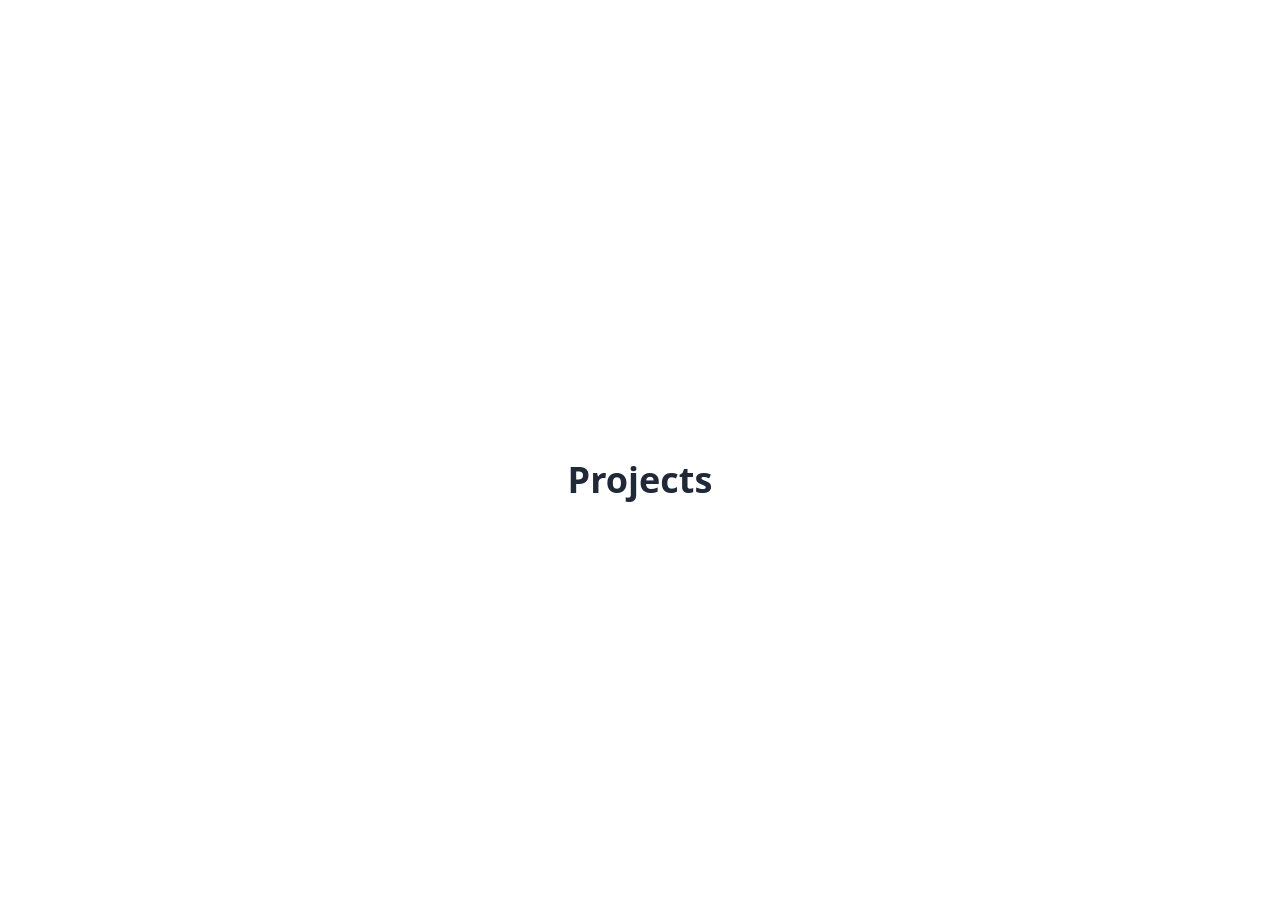
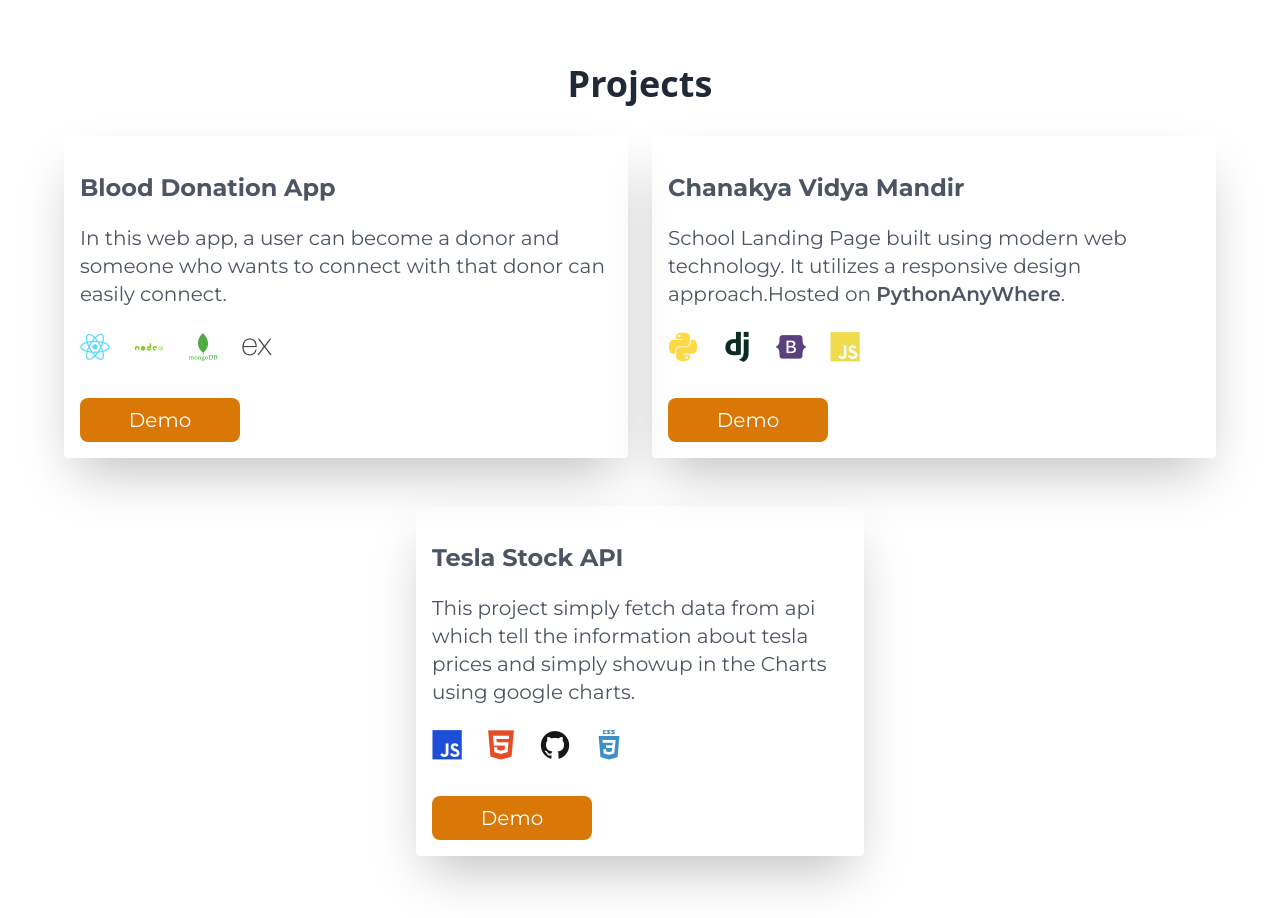
Before and after one commit to Varunsharma2k1/Portfolio, a React (Vite) app: page / in a window 1280 px wide. Shown: the part 780-1698 px from the top of the page. Built offline with nearby package versions, Linux system fonts and the light colour scheme.

Commit message:
update ui

```diff
--- a/index.html
+++ b/index.html
@@ -1,13 +1,26 @@
-<!doctype html>
+<!DOCTYPE html>
 <html lang="en">
   <head>
     <meta charset="UTF-8" />
     <link rel="icon" type="image/svg+xml" href="/vite.svg" />
     <meta name="viewport" content="width=device-width, initial-scale=1.0" />
-    <link href="https://cdn.jsdelivr.net/npm/tailwindcss@2.2.19/dist/tailwind.min.css" rel="stylesheet">
-    <link rel="preconnect" href="https://fonts.googleapis.com">
-<link rel="preconnect" href="https://fonts.gstatic.com" crossorigin>
-<link href="https://fonts.googleapis.com/css2?family=Lato:ital,wght@0,100;0,300;0,400;0,700;0,900;1,100;1,300;1,400;1,700;1,900&family=Montserrat:ital,wght@0,100..900;1,100..900&display=swap" rel="stylesheet">
+    <link
+      href="https://cdn.jsdelivr.net/npm/tailwindcss@2.2.19/dist/tailwind.min.css"
+      rel="stylesheet"
+    />
+    <link rel="preconnect" href="https://fonts.googleapis.com" />
+    <link rel="preconnect" href="https://fonts.gstatic.com" crossorigin />
+    <link
+      href="https://fonts.googleapis.com/css2?family=Lato:ital,wght@0,100;0,300;0,400;0,700;0,900;1,100;1,300;1,400;1,700;1,900&family=Montserrat:ital,wght@0,100..900;1,100..900&display=swap"
+      rel="stylesheet"
+    />
+
+    <link
+      rel="stylesheet"
+      type="text/css"
+      href="https://cdn.jsdelivr.net/gh/devicons/devicon@latest/devicon.min.css"
+    />
+
     <title>Varun Sharma</title>
   </head>
   <body>
--- a/src/App.tsx
+++ b/src/App.tsx
@@ -29,8 +29,10 @@ export default function App() {
 
       if (response.ok) {
         alert("Subscribed successfully!");
+        window.location.reload();
       } else {
         alert("Subscription failed!");
+        window.location.reload();
       }
     } catch (err) {
       console.error("Error while subscribing:", err);
@@ -101,14 +103,9 @@ export default function App() {
                 building and optimizing complex OpenSearch/Elasticsearch queries
                 and algorithms to enhance search performance and relevance.
                 Hands-on experience with migration of legacy systems to AWS,
-                including transitioning from Heroku to AWS. Skilled in REST API
-                design, containerization with Docker, CI/CD pipelines using AWS
-                CodePipeline, and infrastructure automation with CloudFormation.
-                Adept at improving application performance, ensuring system
-                reliability, and reducing operational costs through automation
-                and optimized backend architecture. Collaborative team player
-                with a problem-solving mindset and a passion for delivering
-                high-quality, scalable solutions.
+                including transitioning from Heroku to AWS. Collaborative team
+                player with a problem-solving mindset and a passion for
+                delivering high-quality, scalable solutions.
               </p>
               <button
                 onClick={() => scrollTo("contact")}
@@ -135,9 +132,129 @@ export default function App() {
 
         <section
           id="Projects"
-          className="min-h-screen bg-white flex justify-center items-center px-4"
+          className="min-h-screen bg-white flex flex-col items-center px-4 py-20 mt-5"
         >
-          <h2 className="text-3xl md:text-4xl font-semibold">Projects</h2>
+          <h2 className="text-3xl md:text-4xl font-semibold mb-8">Projects</h2>
+
+          <div className="grid grid-cols-1 md:grid-cols-2 gap-6 w-full max-w-6xl">
+            {/* First Project */}
+            <div className="p-4 rounded shadow-2xl">
+              <p
+                className="text-gray-600 mb-4 mt-5 text-2xl font-bold text-left"
+                style={{ fontFamily: "'Montserrat', sans-serif" }}
+              >
+                Blood Donation App
+              </p>
+              <p
+                className="text-gray-600 mb-4 mt-5 text-xl font-normal"
+                style={{ fontFamily: "'Montserrat', sans-serif" }}
+              >
+                In this web app, a user can become a donor and someone who wants
+                to connect with that donor can easily connect.
+              </p>
+              <div className="flex space-x-6 mt-6 text-3xl text-blue-700">
+                <i className="devicon-react-original colored"></i>
+                <i className="devicon-nodejs-plain-wordmark colored"></i>
+                <i className="devicon-mongodb-plain-wordmark colored"></i>
+                <i className="devicon-express-original colored"></i>
+              </div>
+              <button
+                onClick={() =>
+                  window.open(
+                    "https://www.youtube.com/watch?v=LTOvl8RLGC0",
+                    "_blank"
+                  )
+                }
+                style={{
+                  fontFamily: "'Montserrat', sans-serif",
+                  backgroundColor: "#D97707",
+                }}
+                className="text-white mt-9 px-4 py-2 rounded-lg w-40 text-xl transition-transform duration-300 transform hover:scale-105 inline-block"
+              >
+                Demo
+              </button>
+            </div>
+
+            {/* Second Project */}
+            <div className="p-4 rounded shadow-2xl">
+              <p
+                className="text-gray-600 mb-4 mt-5 text-2xl font-bold text-left"
+                style={{ fontFamily: "'Montserrat', sans-serif" }}
+              >
+                Chanakya Vidya Mandir
+              </p>
+              <p
+                className="text-gray-600 mb-4 mt-5 text-xl font-normal"
+                style={{ fontFamily: "'Montserrat', sans-serif" }}
+              >
+                School Landing Page built using modern web technology. It
+                utilizes a responsive design approach.Hosted on{" "}
+                <span className="font-semibold">PythonAnyWhere</span>.
+              </p>
+              <div className="flex space-x-6 mt-6 text-3xl text-blue-700">
+                <i className="devicon-python-plain colored"></i>
+                <i className="devicon-django-plain colored"></i>
+                <i className="devicon-bootstrap-plain colored"></i>
+                <i className="devicon-javascript-plain colored"></i>
+              </div>
+              <button
+                onClick={() =>
+                  window.open(
+                    "https://chanakyavidyamandir.pythonanywhere.com/",
+                    "_blank"
+                  )
+                }
+                style={{
+                  fontFamily: "'Montserrat', sans-serif",
+                  backgroundColor: "#D97707",
+                }}
+                className="text-white mt-9 px-4 py-2 rounded-lg w-40 text-xl transition-transform duration-300 transform hover:scale-105 inline-block"
+              >
+                Demo
+              </button>
+            </div>
+
+            {/* Third Project (Full width) */}
+            <div className=" md:col-span-2 flex justify-center mt-6">
+              <div className="p-4 rounded shadow-2xl w-full max-w-md text-left">
+                <p
+                  className="text-gray-600 mb-4 mt-5 text-2xl font-bold"
+                  style={{ fontFamily: "'Montserrat', sans-serif" }}
+                >
+                  Tesla Stock API
+                </p>
+                <p
+                  className="text-gray-600 mb-4 mt-5 text-xl font-normal"
+                  style={{ fontFamily: "'Montserrat', sans-serif" }}
+                >
+                  This project simply fetch data from api which tell the
+                  information about tesla prices and simply showup in the Charts
+                  using google charts.
+                </p>
+                <div className="flex space-x-6 mt-6 text-3xl text-blue-700">
+                  <i className="devicon-javascript-plain"></i>
+                  <i className="devicon-html5-plain colored"></i>
+                  <i className="devicon-github-original colored"></i>
+                  <i className="devicon-css3-plain-wordmark colored"></i>
+                </div>
+                <button
+                  onClick={() =>
+                    window.open(
+                      "https://varunsharma2k1.github.io/TeslaStock/",
+                      "_blank"
+                    )
+                  }
+                  style={{
+                    fontFamily: "'Montserrat', sans-serif",
+                    backgroundColor: "#D97707",
+                  }}
+                  className="text-white mt-9 px-4 py-2 rounded-lg w-40 text-xl transition-transform duration-300 transform hover:scale-105 inline-block"
+                >
+                  Demo
+                </button>
+              </div>
+            </div>
+          </div>
         </section>
 
         <section
```
